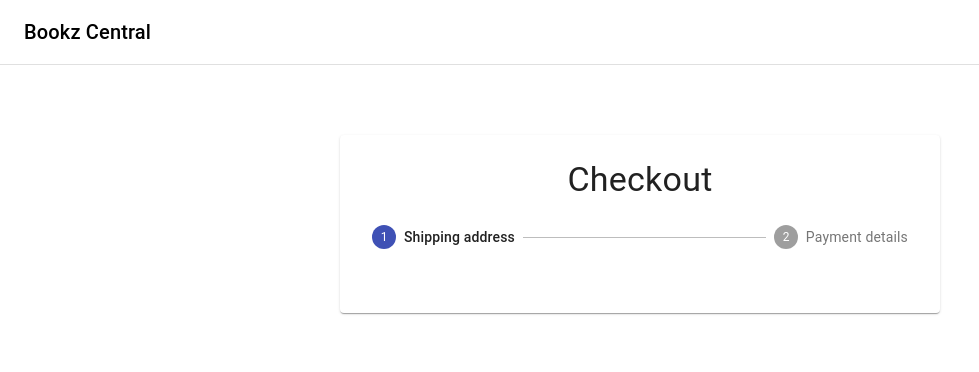
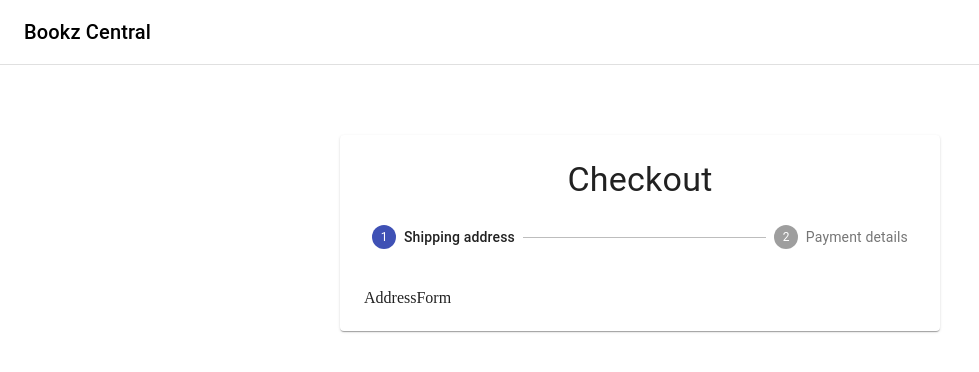
Before and after one commit to winstonchen-code/Bookz-Central, a React (Create React App) app: page /checkout in a window 1280 px wide. Shown: the top 372 px of the page, without its empty margins (0-979 px from the left). Built offline with nearby package versions, Linux system fonts and the light colour scheme; no server answers.

Commit message:
Address Form

```diff
--- /dev/null
+++ b/src/components/CheckoutForm/AddressForm.jsx
@@ -0,0 +1,11 @@
+import React from 'react'
+
+const AddressForm = () => {
+    return (
+        <div>
+            AddressForm
+        </div>
+    )
+}
+
+export default AddressForm
--- a/src/components/CheckoutForm/Checkout/Checkout.jsx
+++ b/src/components/CheckoutForm/Checkout/Checkout.jsx
@@ -2,12 +2,24 @@
 import { Paper, Stepper, Step, StepLabel, Typography, CircularProgress, Divider, Button } from '@material-ui/core';
 
 import useStyles from './styles';
+import AddressForm from '../AddressForm';
+import PaymentForm from '../PaymentForm';
 
 const steps = ['Shipping address', 'Payment details'];
 
 const Checkout = () => {
     const [activeStep, setActiveStep] = useState(0);
     const classes = useStyles();
+
+    const Confirmation = () => (
+        <div>
+            Confirmation
+        </div>
+    )
+
+    const Form = () => activeStep === 0
+        ? <AddressForm />
+        : <PaymentForm />
 
     return (
         <>
@@ -22,6 +34,7 @@
                             </Step>
                         ))}
                     </Stepper>
+                    {activeStep === steps.length ? <Confirmation /> : <Form />}
                 </Paper>
             </main>
         </>
--- /dev/null
+++ b/src/components/CheckoutForm/PaymentForm.jsx
@@ -0,0 +1,11 @@
+import React from 'react'
+
+const PayForm = () => {
+    return (
+        <div>
+            PaymentForm
+        </div>
+    )
+}
+
+export default PayForm
```
